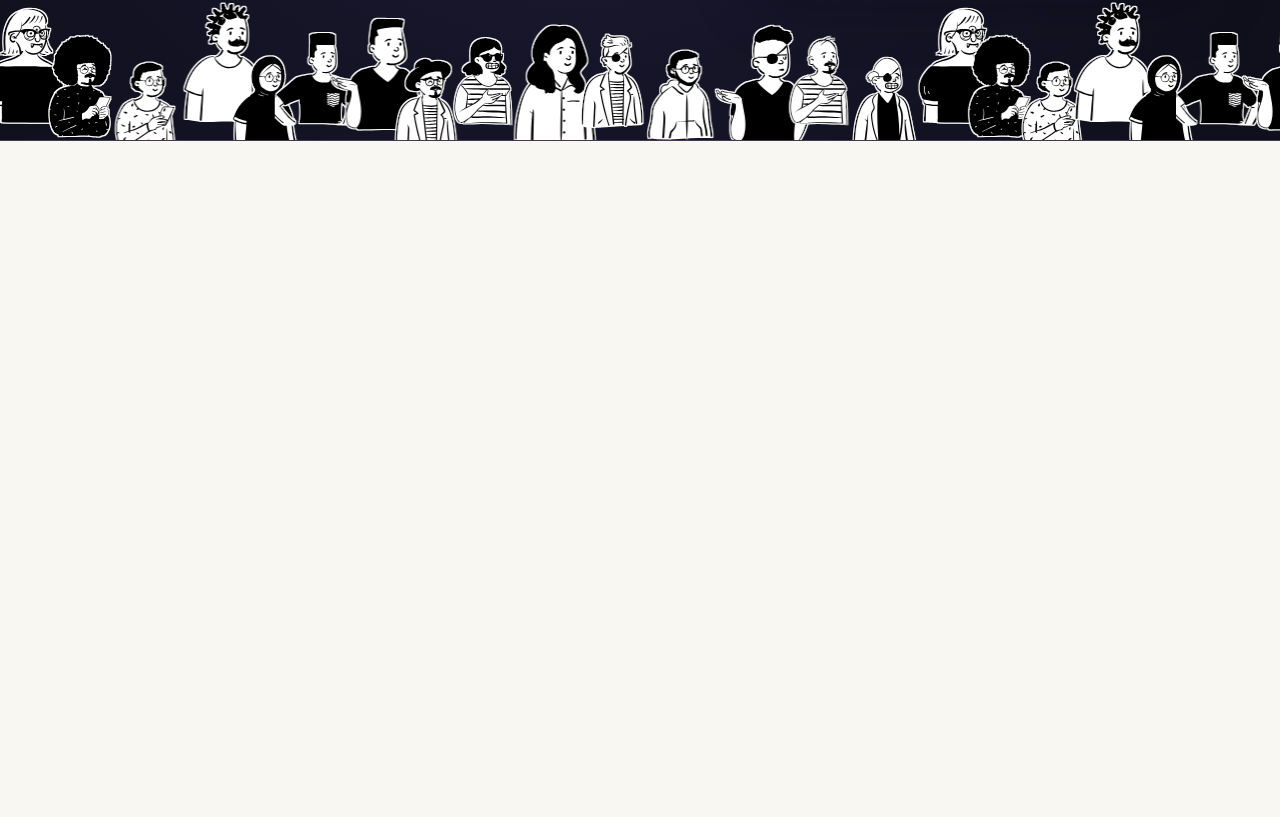
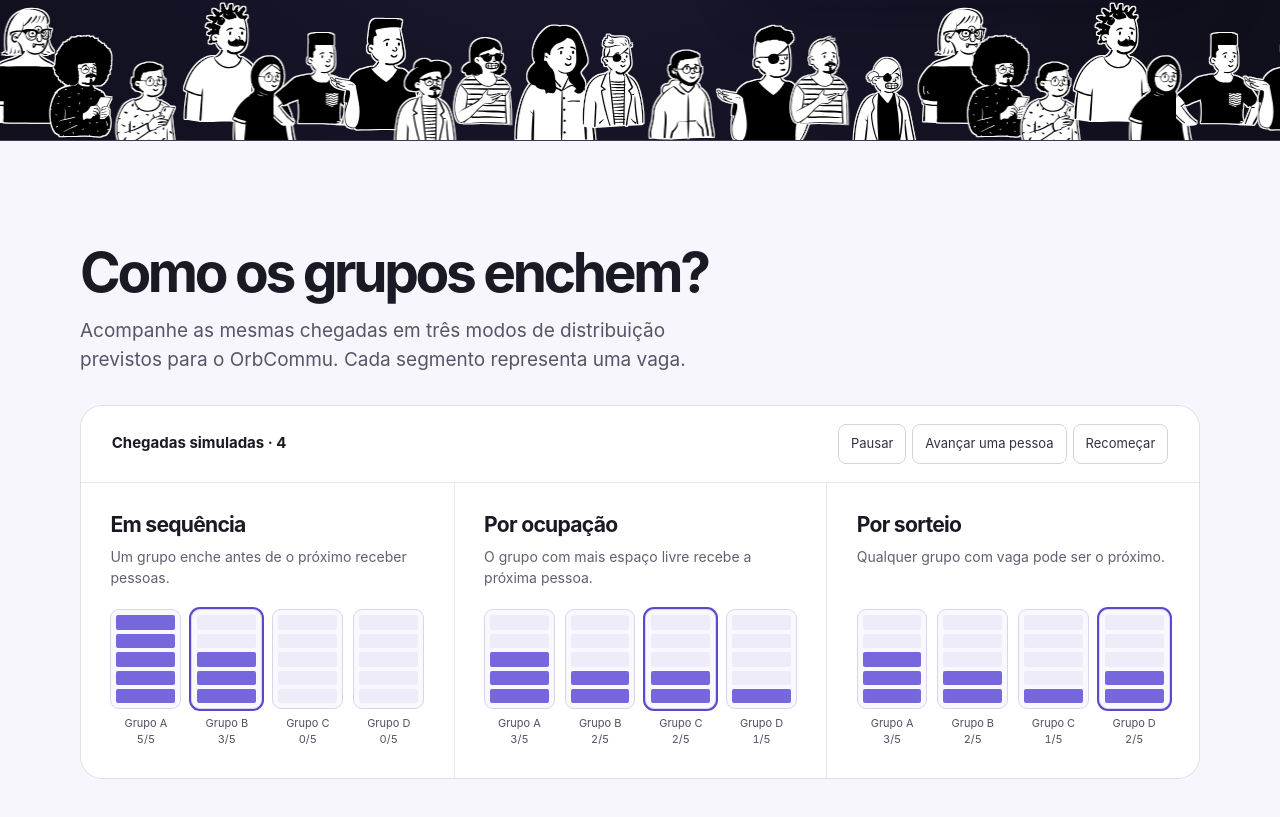
Before and after one commit to GuilhermeSerafim/orbcommu, a Next.js app in the folder web/: page /organizadores in a window 1280 px wide. Shown: the part 649-1466 px from the top of the page. Before the commit the page ends 800 px from the top, so only its background shows below. Built offline with nearby package versions, Linux system fonts and the light colour scheme.

Commit message:
feat(landing): compare group distribution modes

```diff
--- /dev/null
+++ b/web/app/organizadores/distribuicao.tsx
@@ -0,0 +1,115 @@
+"use client"
+
+import { useCallback, useEffect, useRef, useState } from "react"
+import { destino } from "@/lib/simular-distribuicao"
+import estilos from "./landing.module.css"
+import { useMovimento } from "./use-movimento"
+
+const modos = [
+  { id: "ordem", titulo: "Em sequência", descricao: "Um grupo enche antes de o próximo receber pessoas." },
+  { id: "equilibrio", titulo: "Por ocupação", descricao: "O grupo com mais espaço livre recebe a próxima pessoa." },
+  { id: "sorteio", titulo: "Por sorteio", descricao: "Qualquer grupo com vaga pode ser o próximo." },
+] as const
+
+const capacidade = 5
+const nomes = ["Grupo A", "Grupo B", "Grupo C", "Grupo D"]
+const segmentos = [0, 1, 2, 3, 4]
+const inicial = {
+  chegadas: 0,
+  aguardando: false,
+  linhas: modos.map(modo => ({
+    ...modo,
+    grupos: [3, 1, 0, 0].map(membros => ({ membros, reservas: 0, capacidade })),
+    ultimo: null as number | null,
+  })),
+}
+
+function avancar(atual: typeof inicial, sorteio: number): typeof inicial {
+  if (atual.aguardando) return atual
+
+  const linhas = atual.linhas.map(linha => {
+    const ultimo = destino(linha.id, linha.grupos, () => sorteio)
+    const grupos = linha.grupos.map((grupo, indice) =>
+      indice === ultimo ? { ...grupo, membros: grupo.membros + 1 } : grupo,
+    )
+    return { ...linha, grupos, ultimo }
+  })
+
+  return { chegadas: atual.chegadas + 1, aguardando: linhas[0].ultimo === null, linhas }
+}
+
+export function Distribuicao() {
+  const ref = useRef<HTMLElement>(null)
+  const { automatico, alternarPausa, pausado, reduzido } = useMovimento(ref)
+  const [{ chegadas, aguardando, linhas }, atualizar] = useState(inicial)
+
+  const avancarUmaPessoa = useCallback(() => {
+    const sorteio = Math.random()
+    atualizar(atual => avancar(atual, sorteio))
+  }, [])
+
+  useEffect(() => {
+    if (!automatico || aguardando) return
+    const intervalo = window.setInterval(avancarUmaPessoa, 1200)
+    return () => window.clearInterval(intervalo)
+  }, [automatico, aguardando, avancarUmaPessoa])
+
+  const status = aguardando
+    ? "Grupos lotados · 1 pessoa aguardando"
+    : chegadas ? `Chegadas simuladas · ${chegadas}` : "Simulação · 4 vagas já ocupadas"
+
+  return (
+    <section className={estilos.distribuicao} id="distribuicao" aria-labelledby="titulo-distribuicao" ref={ref}>
+      <div className={estilos.distribuicaoConteudo}>
+        <h2 id="titulo-distribuicao">Como os grupos enchem?</h2>
+        <p>Acompanhe as mesmas chegadas em três modos de distribuição previstos para o OrbCommu. Cada segmento representa uma vaga.</p>
+        <div className={estilos.distribuicaoSimulacao}>
+          <div className={estilos.distribuicaoStatus}>
+            <b role="status">{status}</b>
+            <div className={estilos.distribuicaoAcoes}>
+              {!reduzido && (
+                <button type="button" aria-disabled={aguardando} onClick={() => !aguardando && alternarPausa()}>
+                  {pausado || aguardando ? "Continuar" : "Pausar"}
+                </button>
+              )}
+              <button type="button" aria-disabled={aguardando} onClick={() => {
+                if (aguardando) return
+                if (!pausado && !reduzido) alternarPausa()
+                avancarUmaPessoa()
+              }}>Avançar uma pessoa</button>
+              <button type="button" onClick={() => {
+                atualizar(inicial)
+                if (pausado) alternarPausa()
+              }}>Recomeçar</button>
+            </div>
+          </div>
+          <div className={estilos.distribuicaoModos}>
+            {linhas.map(({ id, titulo, descricao, grupos, ultimo }) => (
+              <article key={id} className={estilos.distribuicaoModo}>
+                <h3>{titulo}</h3>
+                <p>{descricao}</p>
+                <div className={estilos.distribuicaoGrupos}>
+                  {grupos.map(({ membros, reservas }, indice) => {
+                    const ocupadas = membros + reservas
+                    const recebeu = ultimo === indice
+                    return (
+                      <div key={nomes[indice]} className={estilos.distribuicaoGrupo} data-recebeu={recebeu}>
+                        <div className={estilos.distribuicaoMedidor} role="meter" aria-label={nomes[indice]}
+                          aria-valuemin={0} aria-valuemax={capacidade} aria-valuenow={ocupadas}
+                          aria-valuetext={`${ocupadas} de ${capacidade} vagas ocupadas${recebeu ? ", recebeu a última chegada" : ""}`}>
+                          {segmentos.map(segmento => <i key={segmento} data-ocupado={segmento < ocupadas} />)}
+                        </div>
+                        <small aria-hidden="true">{nomes[indice]}</small>
+                        <span aria-hidden="true">{ocupadas}/{capacidade}</span>
+                      </div>
+                    )
+                  })}
+                </div>
+              </article>
+            ))}
+          </div>
+        </div>
+      </div>
+    </section>
+  )
+}
--- a/web/app/organizadores/landing.module.css
+++ b/web/app/organizadores/landing.module.css
@@ -475,3 +475,201 @@
   width: 100%;
   margin-top: 16px;
 }
+
+.distribuicao {
+  padding: clamp(60px, 8vw, 112px) max(20px, 5vw);
+  background: #f7f6fc;
+  color: #191a24;
+  scroll-margin-top: 70px;
+  font-family: Inter, "Segoe UI", Arial, sans-serif;
+}
+
+.distribuicaoConteudo {
+  max-width: 1120px;
+  margin-inline: auto;
+}
+
+.distribuicaoConteudo h2 {
+  margin: 0 0 16px;
+  font-size: clamp(34px, 4.3vw, 62px);
+  font-weight: 650;
+  letter-spacing: -.06em;
+  line-height: 1.02;
+}
+
+.distribuicaoConteudo > p {
+  max-width: 640px;
+  font-size: clamp(16px, 1.5vw, 19px);
+  color: #555566;
+  line-height: 1.55;
+}
+
+.distribuicaoSimulacao {
+  margin-top: 30px;
+  overflow: hidden;
+  border: 1px solid #e0dfec;
+  border-radius: 22px;
+  background: white;
+}
+
+.distribuicaoStatus {
+  display: flex;
+  flex-wrap: wrap;
+  justify-content: space-between;
+  align-items: center;
+  gap: 14px;
+  padding: 18px clamp(18px, 2.4vw, 32px);
+  border-bottom: 1px solid #e8e7f0;
+  font-size: 15px;
+}
+
+.distribuicaoAcoes {
+  display: flex;
+  flex-wrap: wrap;
+  gap: 6px;
+}
+
+.distribuicaoAcoes button {
+  appearance: auto;
+  min-height: 40px;
+  padding: 9px 12px;
+  border: 1px solid #d4d2df;
+  border-radius: 8px;
+  background: white;
+  color: #333143;
+  font: inherit;
+  font-size: 13px;
+  cursor: pointer;
+}
+
+.distribuicaoAcoes button:focus-visible {
+  outline: 3px solid #584ac8;
+  outline-offset: 2px;
+}
+
+.distribuicaoAcoes button[aria-disabled="true"] {
+  opacity: .55;
+  cursor: default;
+}
+
+.distribuicaoModos {
+  display: grid;
+  grid-template-columns: repeat(3, minmax(0, 1fr));
+}
+
+.distribuicaoModo {
+  min-width: 0;
+  padding: clamp(18px, 2.3vw, 31px);
+}
+
+.distribuicaoModo + .distribuicaoModo {
+  border-left: 1px solid #e8e7f0;
+}
+
+.distribuicaoModo h3 {
+  margin: 0;
+  font-size: clamp(18px, 1.65vw, 25px);
+  font-weight: 700;
+  line-height: 1.2;
+  letter-spacing: -.035em;
+}
+
+.distribuicaoModo p {
+  min-height: 42px;
+  margin: 9px 0 21px;
+  color: #625f71;
+  font-size: 14px;
+  line-height: 1.5;
+}
+
+.distribuicaoGrupos {
+  display: grid;
+  grid-template-columns: repeat(4, minmax(0, 1fr));
+  gap: 10px;
+}
+
+.distribuicaoGrupo {
+  min-width: 0;
+  text-align: center;
+}
+
+.distribuicaoMedidor {
+  display: flex;
+  flex-direction: column-reverse;
+  gap: 4px;
+  height: 100px;
+  padding: 5px;
+  border: 1px solid #d9d5ed;
+  border-radius: 9px;
+  background: #f9f8ff;
+  transition: box-shadow .2s;
+}
+
+.distribuicaoMedidor i {
+  flex: 1;
+  border-radius: 2px;
+  background: #eeecf8;
+}
+
+.distribuicaoMedidor i[data-ocupado="true"] {
+  background: #7667dd;
+}
+
+.distribuicaoGrupo[data-recebeu="true"] .distribuicaoMedidor {
+  box-shadow: 0 0 0 2px #584ac8;
+}
+
+.distribuicaoGrupo small,
+.distribuicaoGrupo span {
+  display: block;
+  color: #505064;
+  font-size: 11px;
+  line-height: 1.45;
+  white-space: nowrap;
+}
+
+.distribuicaoGrupo small {
+  margin-top: 7px;
+}
+
+.distribuicaoGrupo span {
+  font-variant-numeric: tabular-nums;
+}
+
+@media (max-width: 720px) {
+  .distribuicaoModos {
+    grid-template-columns: 1fr;
+  }
+
+  .distribuicaoModo + .distribuicaoModo {
+    border-top: 1px solid #e8e7f0;
+    border-left: 0;
+  }
+
+  .distribuicaoModo p {
+    min-height: 0;
+  }
+
+  .distribuicaoStatus,
+  .distribuicaoModo {
+    padding: 18px;
+  }
+
+  .distribuicaoMedidor {
+    height: 72px;
+  }
+
+  .distribuicaoGrupos {
+    max-width: 360px;
+  }
+
+  .distribuicaoAcoes button {
+    padding-inline: 9px;
+  }
+}
+
+@media (prefers-reduced-motion: reduce) {
+  .distribuicaoMedidor {
+    transition: none;
+  }
+}
--- a/web/app/organizadores/page.tsx
+++ b/web/app/organizadores/page.tsx
@@ -1,5 +1,6 @@
 import type { Metadata } from "next"
 import { Abertura } from "@/components/ui/modren-and-stunning-hero-section"
+import { Distribuicao } from "./distribuicao"
 import { BotaoDemonstracao, InscricaoProvider } from "./inscricao"
 
 export const metadata: Metadata = {
@@ -12,6 +13,7 @@ export default function Organizadores() {
     <InscricaoProvider>
       <main>
         <Abertura chamada={<BotaoDemonstracao />} />
+        <Distribuicao />
       </main>
     </InscricaoProvider>
   )
--- /dev/null
+++ b/web/lib/simular-distribuicao.ts
@@ -0,0 +1,19 @@
+export type Grupo = { membros: number; reservas: number; capacidade: number }
+
+export function destino(
+  modo: "ordem" | "equilibrio" | "sorteio",
+  grupos: readonly Grupo[],
+  aleatorio: () => number,
+): number | null {
+  const elegiveis = grupos
+    .map(({ membros, reservas, capacidade }, indice) => ({ indice, ocupadas: membros + reservas, capacidade }))
+    .filter(({ ocupadas, capacidade }) => ocupadas < capacidade)
+
+  if (elegiveis.length === 0) return null
+  if (modo === "ordem") return elegiveis[0].indice
+  if (modo === "sorteio") return elegiveis[Math.floor(aleatorio() * elegiveis.length)].indice
+
+  return elegiveis.reduce((melhor, grupo) =>
+    grupo.ocupadas * melhor.capacidade < melhor.ocupadas * grupo.capacidade ? grupo : melhor,
+  ).indice
+}
```
Also changed, not shown: 2 other files (tests, documents, lock files or other folders).
